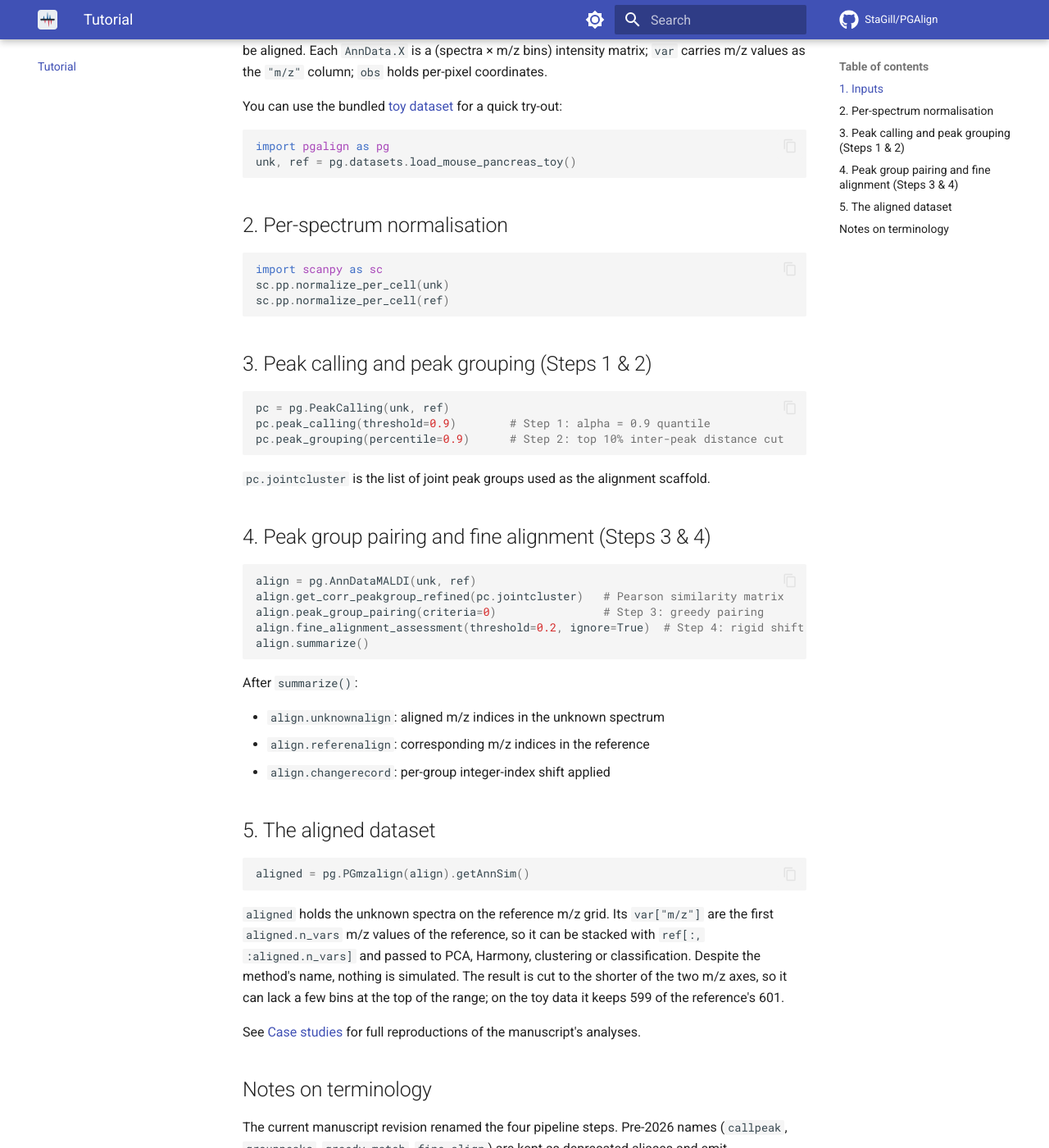
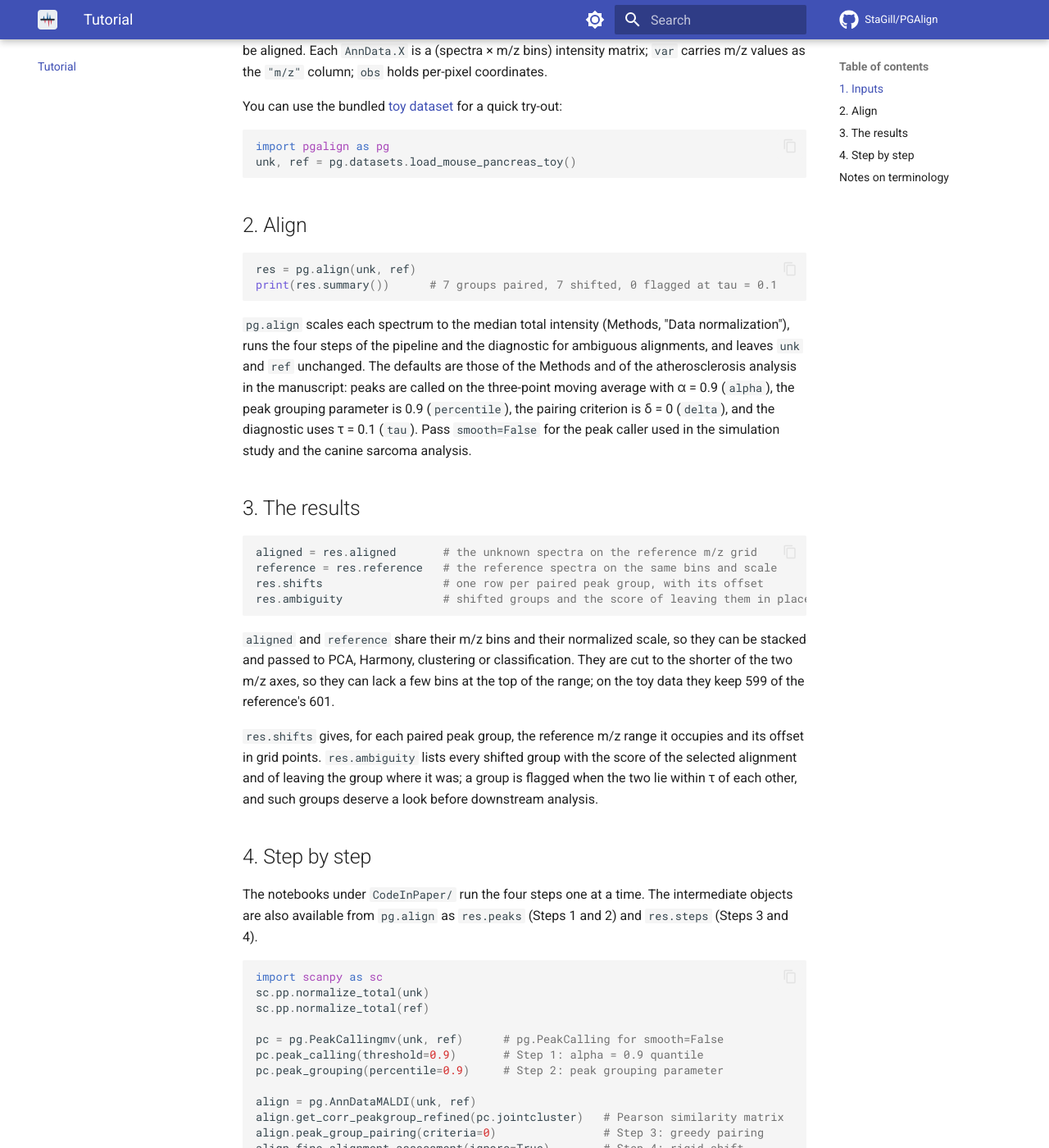
Before and after one commit to StaGill/PGAlign, an MkDocs documentation site: the page built from docs/tutorial.md, in a window 1280 px wide and 1400 px high, scrolled down 346 px. Shown: the whole window at 82% size. Built offline with MkDocs 1.6.1 and Material for MkDocs 9.7.7, drawn with Linux system fonts in a browser that asks for light colours; comment, search, counter and statistics services are not loaded; some of the changed text lies outside the part shown.

Commit message:
Rewrite the guides around pg.align and add res.reference

````diff
--- a/docs/toy-data.md
+++ b/docs/toy-data.md
@@ -37,23 +37,17 @@ print(ref.var["m/z"].head())       # 100.0, 100.25, ..., 250.0
 import pgalign as pg
 
 unk, ref = pg.datasets.load_mouse_pancreas_toy()
+res = pg.align(unk, ref)
 
-pc = pg.PeakCalling(unk, ref)
-pc.peak_calling(threshold=0.9)
-pc.peak_grouping(percentile=0.9)
+print(res.summary())                  # 7 groups paired, 7 shifted, 0 flagged at tau = 0.1
+print(res.shifts["offset"].unique())  # [2]: every paired group recovers the planted shift
 
-align = pg.AnnDataMALDI(unk, ref)
-align.get_corr_peakgroup_refined(pc.jointcluster)
-align.peak_group_pairing(criteria=0)
-align.fine_alignment_assessment(threshold=0.0, ignore=True)
-align.summarize()
+aligned = res.aligned                 # unknown spectra on the reference m/z grid
+print(aligned.shape)                  # (120, 599): two bins lost at the top
+```
 
-import numpy as np
-print("recovered mean shift:", float(np.mean(align.changerecord)))  # ~+2
-
-aligned = pg.PGmzalign(align).getAnnSim()   # unknown spectra on the reference m/z grid
-print(aligned.shape)                        # (120, 599): two bins lost at the top
-```
+With `smooth=False` (the peak caller of the simulation study and the canine
+sarcoma analysis) 15 groups are paired, and each again recovers the shift of +2.
 
 ## API
 
--- a/docs/tutorial.md
+++ b/docs/tutorial.md
@@ -1,7 +1,7 @@
 # Tutorial
 
-A minimal end-to-end walk-through. For a fully worked example with plots, see
-`Tutorial_PGAlign.ipynb` in the repository root.
+A minimal end-to-end walk-through. For a worked example on the atherosclerosis
+data of the manuscript, see `Tutorial_PGAlign.ipynb` in the repository root.
 
 ## 1. Inputs
 
@@ -17,52 +17,76 @@ import pgalign as pg
 unk, ref = pg.datasets.load_mouse_pancreas_toy()
 ```
 
-## 2. Per-spectrum normalisation
+## 2. Align
+
+```python
+res = pg.align(unk, ref)
+print(res.summary())      # 7 groups paired, 7 shifted, 0 flagged at tau = 0.1
+```
+
+`pg.align` scales each spectrum to the median total intensity (Methods, "Data
+normalization"), runs the four steps of the pipeline and the diagnostic for
+ambiguous alignments, and leaves `unk` and `ref` unchanged. The defaults are
+those of the Methods and of the atherosclerosis analysis in the manuscript:
+peaks are called on the three-point moving average with &alpha; = 0.9
+(`alpha`), the peak grouping parameter is 0.9 (`percentile`), the pairing
+criterion is &delta; = 0 (`delta`), and the diagnostic uses &tau; = 0.1 (`tau`).
+Pass `smooth=False` for the peak caller used in the simulation study and the
+canine sarcoma analysis.
+
+## 3. The results
+
+```python
+aligned = res.aligned       # the unknown spectra on the reference m/z grid
+reference = res.reference   # the reference spectra on the same bins and scale
+res.shifts                  # one row per paired peak group, with its offset
+res.ambiguity               # shifted groups and the score of leaving them in place
+```
+
+`aligned` and `reference` share their m/z bins and their normalized scale, so
+they can be stacked and passed to PCA, Harmony, clustering or classification.
+They are cut to the shorter of the two m/z axes, so they can lack a few bins at
+the top of the range; on the toy data they keep 599 of the reference's 601.
+
+`res.shifts` gives, for each paired peak group, the reference m/z range it
+occupies and its offset in grid points. `res.ambiguity` lists every shifted
+group with the score of the selected alignment and of leaving the group where
+it was; a group is flagged when the two lie within &tau; of each other, and such
+groups deserve a look before downstream analysis.
+
+## 4. Step by step
+
+The notebooks under `CodeInPaper/` run the four steps one at a time. The
+intermediate objects are also available from `pg.align` as `res.peaks` (Steps 1
+and 2) and `res.steps` (Steps 3 and 4).
 
 ```python
 import scanpy as sc
-sc.pp.normalize_per_cell(unk)
-sc.pp.normalize_per_cell(ref)
-```
+sc.pp.normalize_total(unk)
+sc.pp.normalize_total(ref)
 
-## 3. Peak calling and peak grouping (Steps 1 & 2)
+pc = pg.PeakCallingmv(unk, ref)      # pg.PeakCalling for smooth=False
+pc.peak_calling(threshold=0.9)       # Step 1: alpha = 0.9 quantile
+pc.peak_grouping(percentile=0.9)     # Step 2: peak grouping parameter
 
-```python
-pc = pg.PeakCalling(unk, ref)
-pc.peak_calling(threshold=0.9)        # Step 1: alpha = 0.9 quantile
-pc.peak_grouping(percentile=0.9)      # Step 2: top 10% inter-peak distance cut
-```
-
-`pc.jointcluster` is the list of joint peak groups used as the alignment scaffold.
-
-## 4. Peak group pairing and fine alignment (Steps 3 & 4)
-
-```python
 align = pg.AnnDataMALDI(unk, ref)
 align.get_corr_peakgroup_refined(pc.jointcluster)   # Pearson similarity matrix
 align.peak_group_pairing(criteria=0)                # Step 3: greedy pairing
-align.fine_alignment_assessment(threshold=0.2, ignore=True)  # Step 4: rigid shift
+align.fine_alignment_assessment(ignore=True)        # Step 4: rigid shift
 align.summarize()
+
+aligned = pg.PGmzalign(align).getAnnSim()
 ```
 
-After `summarize()`:
+`pc.jointcluster` is the list of joint peak groups used as the alignment
+scaffold. After `summarize()`:
 
 - `align.unknownalign`: aligned m/z indices in the unknown spectrum
 - `align.referenalign`: corresponding m/z indices in the reference
 - `align.changerecord`: per-group integer-index shift applied
 
-## 5. The aligned dataset
-
-```python
-aligned = pg.PGmzalign(align).getAnnSim()
-```
-
-`aligned` holds the unknown spectra on the reference m/z grid. Its
-`var["m/z"]` are the first `aligned.n_vars` m/z values of the reference, so it
-can be stacked with `ref[:, :aligned.n_vars]` and passed to PCA, Harmony,
-clustering or classification. Despite the method's name, nothing is simulated.
-The result is cut to the shorter of the two m/z axes, so it can lack a few bins
-at the top of the range; on the toy data it keeps 599 of the reference's 601.
+This sequence gives the same result as `pg.align(unk, ref)`. Unlike `pg.align`,
+it normalizes `unk` and `ref` in place.
 
 See [Case studies](case-studies.md) for full reproductions of the manuscript's
 analyses.
````
Also changed, not shown: README.md (+1 -1 lines), Tutorial_PGAlign.ipynb, 2 other files.
